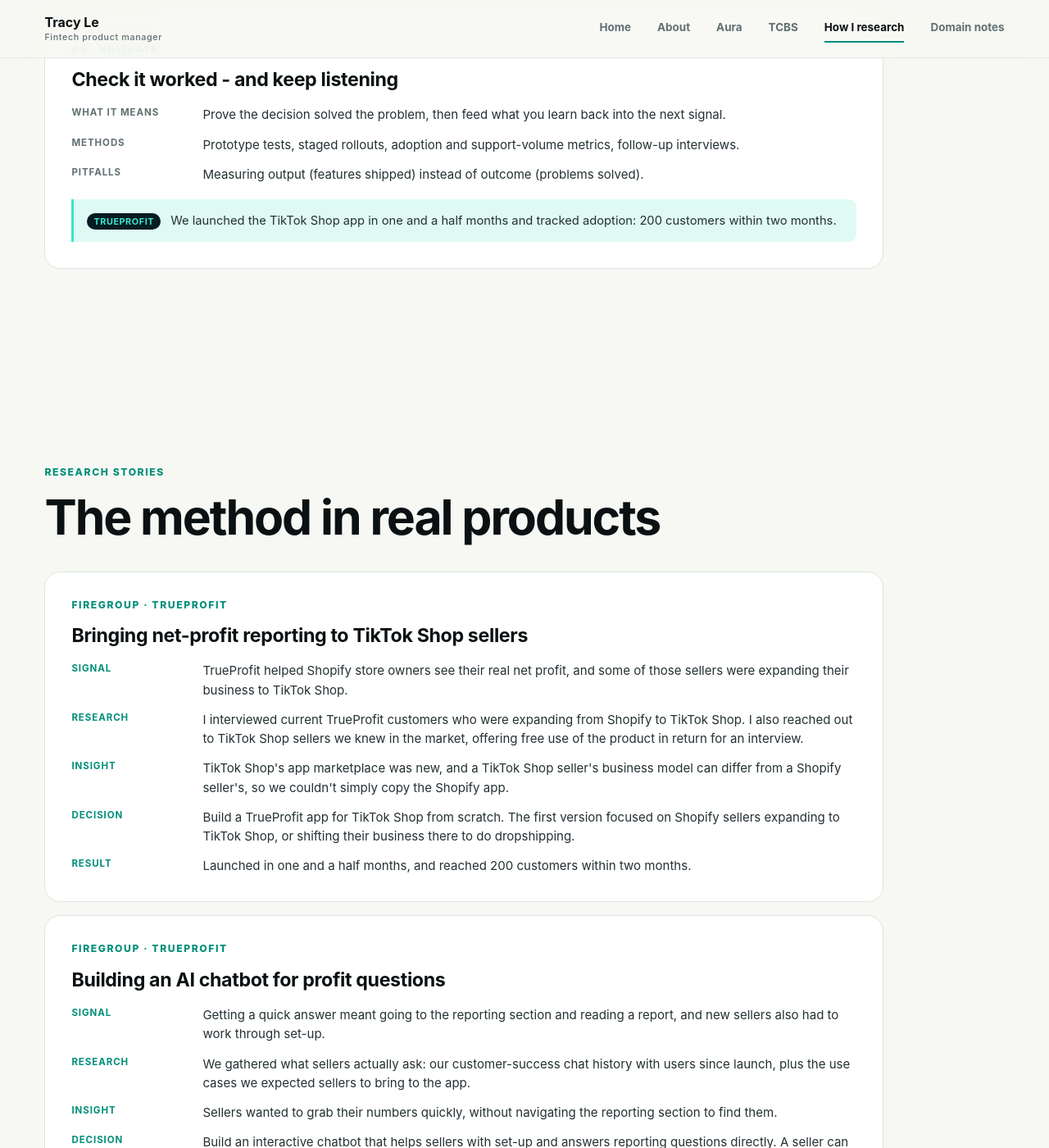
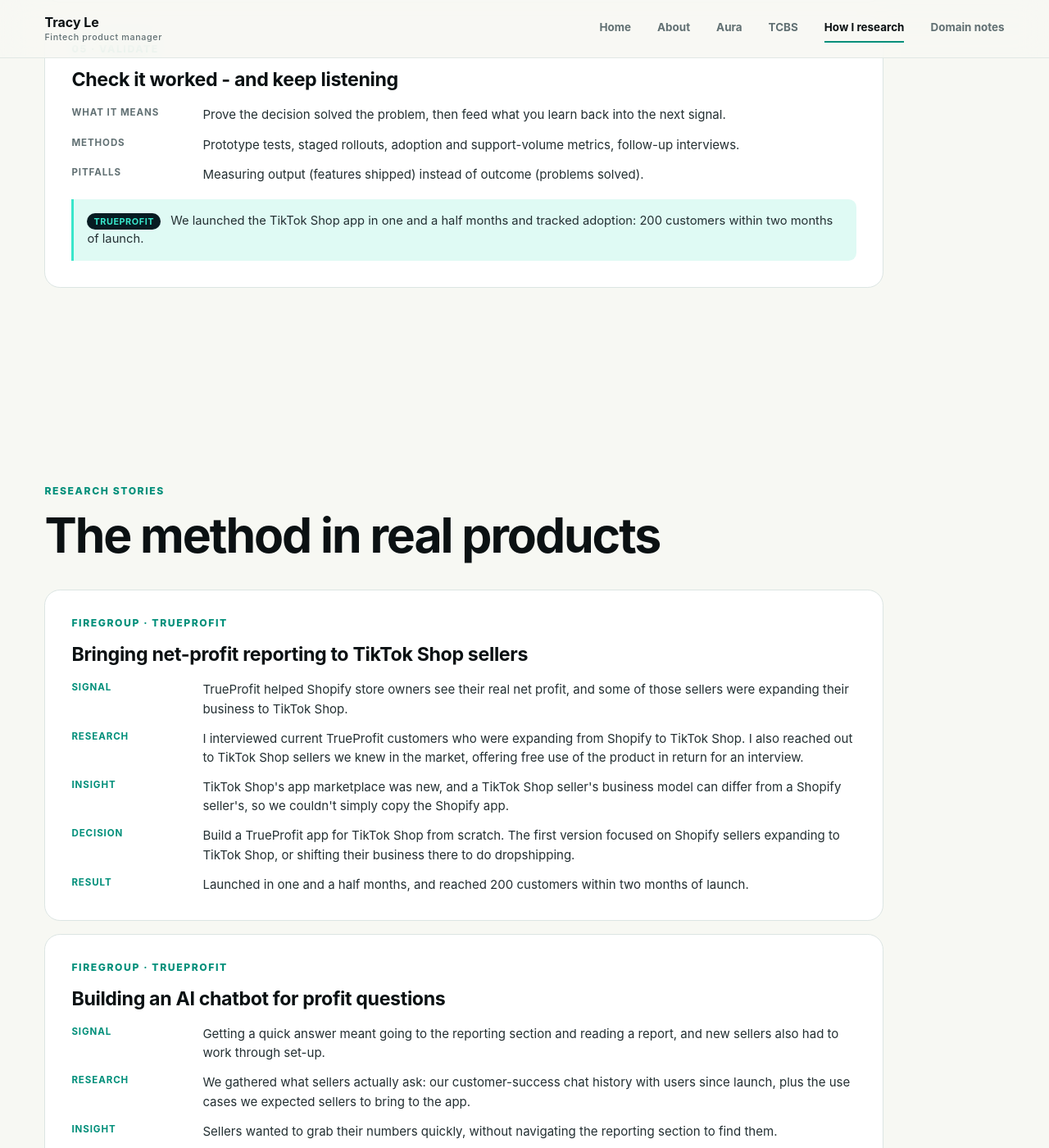
Before and after one commit to tham-tracy/tham-tracy.github.io, a Jekyll site: the page built from research.md, in a window 1280 px wide and 1400 px high, scrolled down 2655 px. Shown: the whole window at 82% size. Built offline with Jekyll 4.4.1, drawn with Linux system fonts in a browser that asks for light colours.

Commit message:
Clarify TrueProfit adoption counts from launch
Co-Authored-By: Claude Opus 5.5 <noreply@anthropic.com>

```diff
--- a/research.md
+++ b/research.md
@@ -77,7 +77,7 @@ description: "How Tracy Le finds and validates customer problems before building
         <div><dt>Methods</dt><dd>Prototype tests, staged rollouts, adoption and support-volume metrics, follow-up interviews.</dd></div>
         <div><dt>Pitfalls</dt><dd>Measuring output (features shipped) instead of outcome (problems solved).</dd></div>
       </dl>
-      <p class="step-callout"><span class="tag">TrueProfit</span> We launched the TikTok Shop app in one and a half months and tracked adoption: 200 customers within two months.</p>
+      <p class="step-callout"><span class="tag">TrueProfit</span> We launched the TikTok Shop app in one and a half months and tracked adoption: 200 customers within two months of launch.</p>
     </article>
   </div>
 </section>
@@ -96,7 +96,7 @@ description: "How Tracy Le finds and validates customer problems before building
       <div><dt>Research</dt><dd>I interviewed current TrueProfit customers who were expanding from Shopify to TikTok Shop. I also reached out to TikTok Shop sellers we knew in the market, offering free use of the product in return for an interview.</dd></div>
       <div><dt>Insight</dt><dd>TikTok Shop's app marketplace was new, and a TikTok Shop seller's business model can differ from a Shopify seller's, so we couldn't simply copy the Shopify app.</dd></div>
       <div><dt>Decision</dt><dd>Build a TrueProfit app for TikTok Shop from scratch. The first version focused on Shopify sellers expanding to TikTok Shop, or shifting their business there to do dropshipping.</dd></div>
-      <div><dt>Result</dt><dd>Launched in one and a half months, and reached 200 customers within two months.</dd></div>
+      <div><dt>Result</dt><dd>Launched in one and a half months, and reached 200 customers within two months of launch.</dd></div>
     </dl>
   </article>
 
```
Also changed, not shown: about.md (+1 -1 lines).
